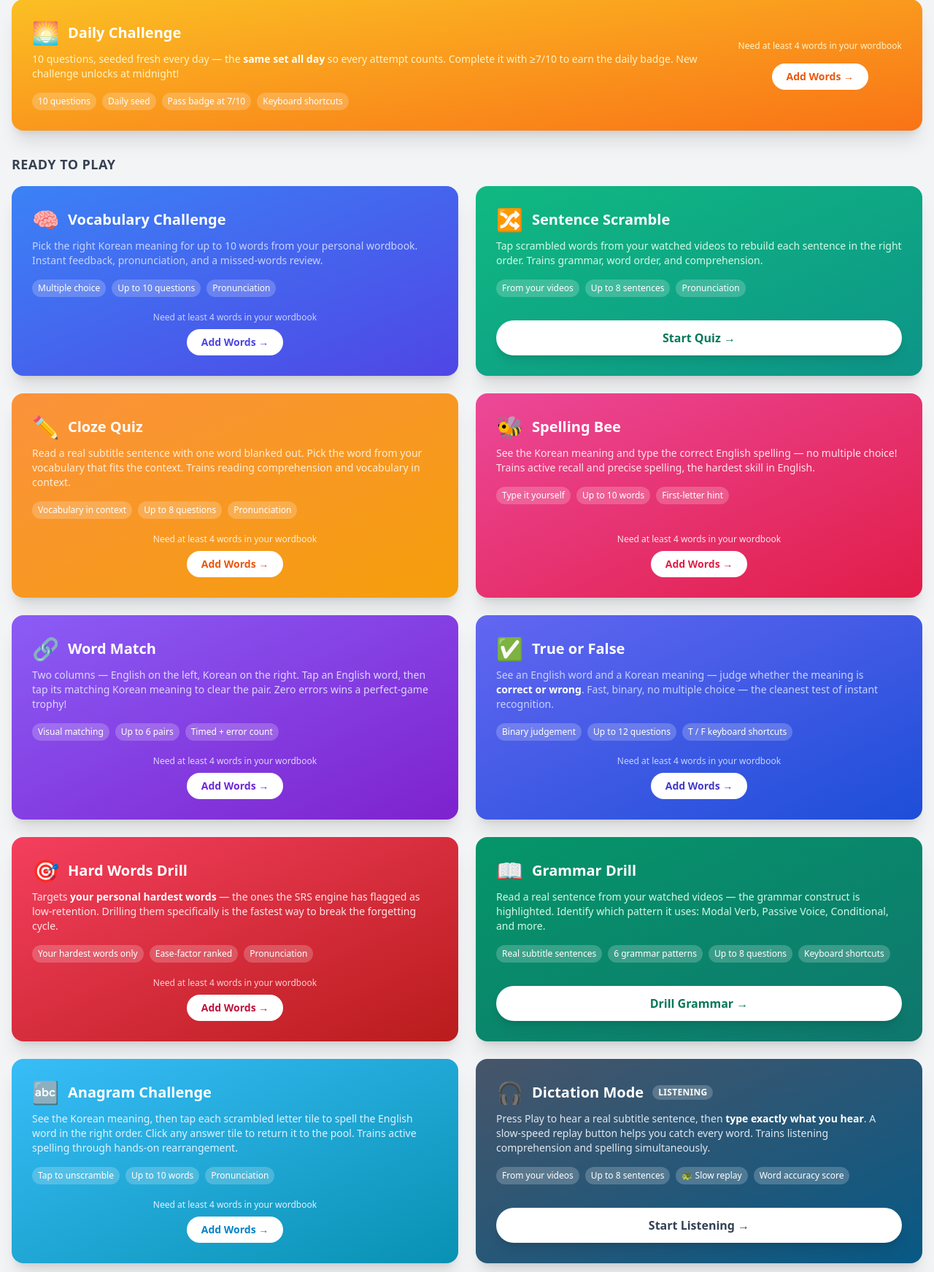
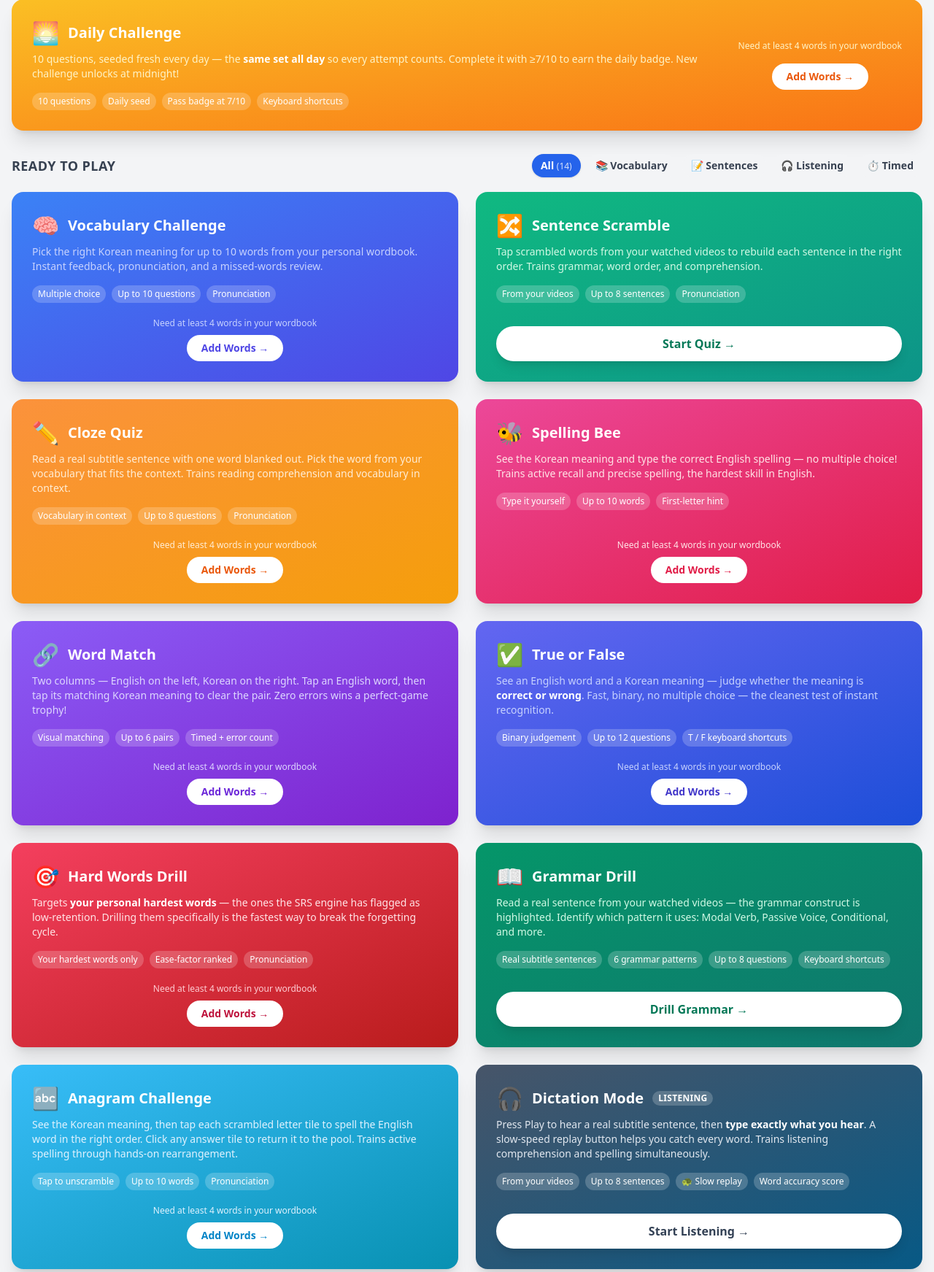
Before and after one commit to Glory-yk/english-end-app-rebuilding, a Python web app: template english-learning-flask/app/templates/quiz/index.html in a window 1280 px wide. Shown: the part 237-1980 px from the top of the page at 73% size. Run offline with Jinja, Linux system fonts and the light colour scheme; the template is opened without the code that fills it, so the values that code supplies are empty; some libraries are stand-ins or nearby versions.

Commit message:
upgrade: [ui/ux] Quiz Hub category filter tabs — All/Vocabulary/Sentences/Listening/Timed
With 14 quiz modes the hub was a single long scroll with no way to navigate
to a specific type. Added five pill-style filter tabs that instantly show only
matching cards via data-qcat attributes; last-selected tab persists to
localStorage so returning users land in the right view without rescrolling.

https://claude.ai/code/session_01DmgK9cuq6C35s43PYgNeEm

```diff
--- a/english-learning-flask/app/templates/quiz/index.html
+++ b/english-learning-flask/app/templates/quiz/index.html
@@ -15,7 +15,7 @@
     </div>
 
     <!-- Daily Challenge (featured full-row card) -->
-    <div class="mb-8">
+    <div class="mb-8" id="dc-section" data-qcat="timed">
         <h2 class="text-lg font-bold text-gray-700 uppercase tracking-wide mb-4">Today's Challenge</h2>
         <div id="dc-card"
              class="bg-gradient-to-br from-amber-400 to-orange-500 rounded-2xl shadow-xl p-7 text-white flex flex-col md:flex-row md:items-center gap-6">
@@ -62,11 +62,39 @@
 
     <!-- Quiz cards -->
     <div class="mb-10">
-        <h2 class="text-lg font-bold text-gray-700 uppercase tracking-wide mb-4">Ready to Play</h2>
-        <div class="grid grid-cols-1 md:grid-cols-2 gap-6">
+        <div class="flex flex-col sm:flex-row sm:items-center justify-between gap-4 mb-5">
+            <h2 class="text-lg font-bold text-gray-700 uppercase tracking-wide">Ready to Play</h2>
+            <!-- Category filter tabs -->
+            <div class="flex flex-wrap gap-2" id="qhub-tabs" role="tablist" aria-label="Filter quizzes by category">
+                <button class="qhub-tab px-3 py-1.5 rounded-full text-sm font-bold transition-all bg-blue-600 text-white shadow"
+                        data-tab="all" onclick="filterQuizzes('all')" role="tab" aria-selected="true">
+                    All <span class="text-xs font-normal opacity-80">(14)</span>
+                </button>
+                <button class="qhub-tab px-3 py-1.5 rounded-full text-sm font-bold transition-all bg-gray-100 text-gray-700 hover:bg-gray-200"
+                        data-tab="vocabulary" onclick="filterQuizzes('vocabulary')" role="tab" aria-selected="false">
+                    📚 Vocabulary
+                </button>
+                <button class="qhub-tab px-3 py-1.5 rounded-full text-sm font-bold transition-all bg-gray-100 text-gray-700 hover:bg-gray-200"
+                        data-tab="sentences" onclick="filterQuizzes('sentences')" role="tab" aria-selected="false">
+                    📝 Sentences
+                </button>
+                <button class="qhub-tab px-3 py-1.5 rounded-full text-sm font-bold transition-all bg-gray-100 text-gray-700 hover:bg-gray-200"
+                        data-tab="listening" onclick="filterQuizzes('listening')" role="tab" aria-selected="false">
+                    🎧 Listening
+                </button>
+                <button class="qhub-tab px-3 py-1.5 rounded-full text-sm font-bold transition-all bg-gray-100 text-gray-700 hover:bg-gray-200"
+                        data-tab="timed" onclick="filterQuizzes('timed')" role="tab" aria-selected="false">
+                    ⏱ Timed
+                </button>
+            </div>
+        </div>
+        <div id="qhub-empty" class="hidden text-center py-10 text-gray-400">
+            <p class="text-lg">No quizzes in this category.</p>
+        </div>
+        <div id="quiz-grid" class="grid grid-cols-1 md:grid-cols-2 gap-6">
 
             <!-- Vocabulary Challenge -->
-            <div class="bg-gradient-to-br from-blue-500 to-indigo-600 rounded-2xl shadow-xl p-7 text-white flex flex-col justify-between gap-5">
+            <div class="bg-gradient-to-br from-blue-500 to-indigo-600 rounded-2xl shadow-xl p-7 text-white flex flex-col justify-between gap-5" data-qcat="vocabulary">
                 <div>
                     <div class="flex items-center gap-3 mb-2">
                         <span class="text-3xl">🧠</span>
@@ -99,7 +127,7 @@
             </div>
 
             <!-- Sentence Scramble -->
-            <div class="bg-gradient-to-br from-emerald-500 to-teal-600 rounded-2xl shadow-xl p-7 text-white flex flex-col justify-between gap-5">
+            <div class="bg-gradient-to-br from-emerald-500 to-teal-600 rounded-2xl shadow-xl p-7 text-white flex flex-col justify-between gap-5" data-qcat="sentences">
                 <div>
                     <div class="flex items-center gap-3 mb-2">
                         <span class="text-3xl">🔀</span>
@@ -122,7 +150,7 @@
             </div>
 
             <!-- Cloze Quiz -->
-            <div class="bg-gradient-to-br from-orange-400 to-amber-500 rounded-2xl shadow-xl p-7 text-white flex flex-col justify-between gap-5">
+            <div class="bg-gradient-to-br from-orange-400 to-amber-500 rounded-2xl shadow-xl p-7 text-white flex flex-col justify-between gap-5" data-qcat="sentences">
                 <div>
                     <div class="flex items-center gap-3 mb-2">
                         <span class="text-3xl">✏️</span>
@@ -156,7 +184,7 @@
             </div>
 
             <!-- Spelling Bee -->
-            <div class="bg-gradient-to-br from-pink-500 to-rose-600 rounded-2xl shadow-xl p-7 text-white flex flex-col justify-between gap-5">
+            <div class="bg-gradient-to-br from-pink-500 to-rose-600 rounded-2xl shadow-xl p-7 text-white flex flex-col justify-between gap-5" data-qcat="vocabulary">
                 <div>
                     <div class="flex items-center gap-3 mb-2">
                         <span class="text-3xl">🐝</span>
@@ -189,7 +217,7 @@
             </div>
 
             <!-- Word Match -->
-            <div class="bg-gradient-to-br from-violet-500 to-purple-700 rounded-2xl shadow-xl p-7 text-white flex flex-col justify-between gap-5">
+            <div class="bg-gradient-to-br from-violet-500 to-purple-700 rounded-2xl shadow-xl p-7 text-white flex flex-col justify-between gap-5" data-qcat="vocabulary">
                 <div>
                     <div class="flex items-center gap-3 mb-2">
                         <span class="text-3xl" aria-hidden="true">🔗</span>
@@ -223,7 +251,7 @@
             </div>
 
             <!-- True or False -->
-            <div class="bg-gradient-to-br from-indigo-500 to-blue-700 rounded-2xl shadow-xl p-7 text-white flex flex-col justify-between gap-5">
+            <div class="bg-gradient-to-br from-indigo-500 to-blue-700 rounded-2xl shadow-xl p-7 text-white flex flex-col justify-between gap-5" data-qcat="vocabulary">
                 <div>
                     <div class="flex items-center gap-3 mb-2">
                         <span class="text-3xl" aria-hidden="true">✅</span>
@@ -257,7 +285,7 @@
             </div>
 
             <!-- Hard Words Drill -->
-            <div class="bg-gradient-to-br from-rose-500 to-red-700 rounded-2xl shadow-xl p-7 text-white flex flex-col justify-between gap-5">
+            <div class="bg-gradient-to-br from-rose-500 to-red-700 rounded-2xl shadow-xl p-7 text-white flex flex-col justify-between gap-5" data-qcat="vocabulary">
                 <div>
                     <div class="flex items-center gap-3 mb-2">
                         <span class="text-3xl" aria-hidden="true">🎯</span>
@@ -301,7 +329,7 @@
             </div>
 
             <!-- Grammar Drill -->
-            <div class="bg-gradient-to-br from-emerald-600 to-teal-700 rounded-2xl shadow-xl p-7 text-white flex flex-col justify-between gap-5">
+            <div class="bg-gradient-to-br from-emerald-600 to-teal-700 rounded-2xl shadow-xl p-7 text-white flex flex-col justify-between gap-5" data-qcat="sentences">
                 <div>
                     <div class="flex items-center gap-3 mb-2">
                         <span class="text-3xl" aria-hidden="true">📖</span>
@@ -325,7 +353,7 @@
             </div>
 
             <!-- Anagram Challenge -->
-            <div class="bg-gradient-to-br from-sky-400 to-cyan-600 rounded-2xl shadow-xl p-7 text-white flex flex-col justify-between gap-5">
+            <div class="bg-gradient-to-br from-sky-400 to-cyan-600 rounded-2xl shadow-xl p-7 text-white flex flex-col justify-between gap-5" data-qcat="vocabulary">
                 <div>
                     <div class="flex items-center gap-3 mb-2">
                         <span class="text-3xl" aria-hidden="true">🔤</span>
@@ -359,7 +387,7 @@
             </div>
 
             <!-- Dictation Mode -->
-            <div class="bg-gradient-to-br from-slate-600 to-sky-800 rounded-2xl shadow-xl p-7 text-white flex flex-col justify-between gap-5">
+            <div class="bg-gradient-to-br from-slate-600 to-sky-800 rounded-2xl shadow-xl p-7 text-white flex flex-col justify-between gap-5" data-qcat="listening">
                 <div>
                     <div class="flex items-center gap-3 mb-2">
                         <span class="text-3xl" aria-hidden="true">🎧</span>
@@ -386,7 +414,7 @@
             </div>
 
             <!-- Sentence Shadowing -->
-            <div class="bg-gradient-to-br from-teal-500 to-emerald-700 rounded-2xl shadow-xl p-7 text-white flex flex-col justify-between gap-5">
+            <div class="bg-gradient-to-br from-teal-500 to-emerald-700 rounded-2xl shadow-xl p-7 text-white flex flex-col justify-between gap-5" data-qcat="listening">
                 <div>
                     <div class="flex items-center gap-3 mb-2">
                         <span class="text-3xl" aria-hidden="true">🗣️</span>
@@ -413,7 +441,7 @@
             </div>
 
             <!-- Listen & Choose -->
-            <div class="bg-gradient-to-br from-purple-500 to-fuchsia-700 rounded-2xl shadow-xl p-7 text-white flex flex-col justify-between gap-5">
+            <div class="bg-gradient-to-br from-purple-500 to-fuchsia-700 rounded-2xl shadow-xl p-7 text-white flex flex-col justify-between gap-5" data-qcat="listening">
                 <div>
                     <div class="flex items-center gap-3 mb-2">
                         <span class="text-3xl" aria-hidden="true">🎧</span>
@@ -450,7 +478,7 @@
             </div>
 
             <!-- Rapid Fire -->
-            <div class="bg-gradient-to-br from-yellow-400 to-orange-500 rounded-2xl shadow-xl p-7 text-white flex flex-col justify-between gap-5 md:col-span-2">
+            <div class="bg-gradient-to-br from-yellow-400 to-orange-500 rounded-2xl shadow-xl p-7 text-white flex flex-col justify-between gap-5 md:col-span-2" data-qcat="timed">
                 <div class="flex flex-col md:flex-row md:items-start gap-5">
                     <div class="flex-1">
                         <div class="flex items-center gap-3 mb-2">
@@ -525,6 +553,46 @@
     {% endif %}
 </div>
 <script>
+// Quiz Hub category filter
+function filterQuizzes(category) {
+    var dcSection = document.getElementById('dc-section');
+    var gridCards = document.querySelectorAll('#quiz-grid [data-qcat]');
+    var tabs = document.querySelectorAll('.qhub-tab');
+    var emptyMsg = document.getElementById('qhub-empty');
+    var activeClasses = 'qhub-tab px-3 py-1.5 rounded-full text-sm font-bold transition-all bg-blue-600 text-white shadow';
+    var inactiveClasses = 'qhub-tab px-3 py-1.5 rounded-full text-sm font-bold transition-all bg-gray-100 text-gray-700 hover:bg-gray-200';
+
+    tabs.forEach(function(tab) {
+        var isActive = tab.dataset.tab === category;
+        tab.className = isActive ? activeClasses : inactiveClasses;
+        tab.setAttribute('aria-selected', isActive ? 'true' : 'false');
+    });
+
+    if (dcSection) {
+        dcSection.style.display = (category === 'all' || category === 'timed') ? '' : 'none';
+    }
+
+    var visibleGrid = 0;
+    gridCards.forEach(function(card) {
+        var match = category === 'all' || card.dataset.qcat === category;
+        card.style.display = match ? '' : 'none';
+        if (match) visibleGrid++;
+    });
+
+    var dcVisible = dcSection && dcSection.style.display !== 'none' ? 1 : 0;
+    if (emptyMsg) emptyMsg.classList.toggle('hidden', visibleGrid + dcVisible > 0);
+
+    try { localStorage.setItem('englearn_quiz_tab', category); } catch(e) {}
+}
+
+// Restore tab preference on page load
+(function () {
+    try {
+        var saved = localStorage.getItem('englearn_quiz_tab');
+        if (saved && saved !== 'all') filterQuizzes(saved);
+    } catch(e) {}
+})();
+
 // Daily Challenge completion check
 (function () {
     try {
```
Also changed, not shown: UPGRADE_LOG.md (+3 -0 lines).
